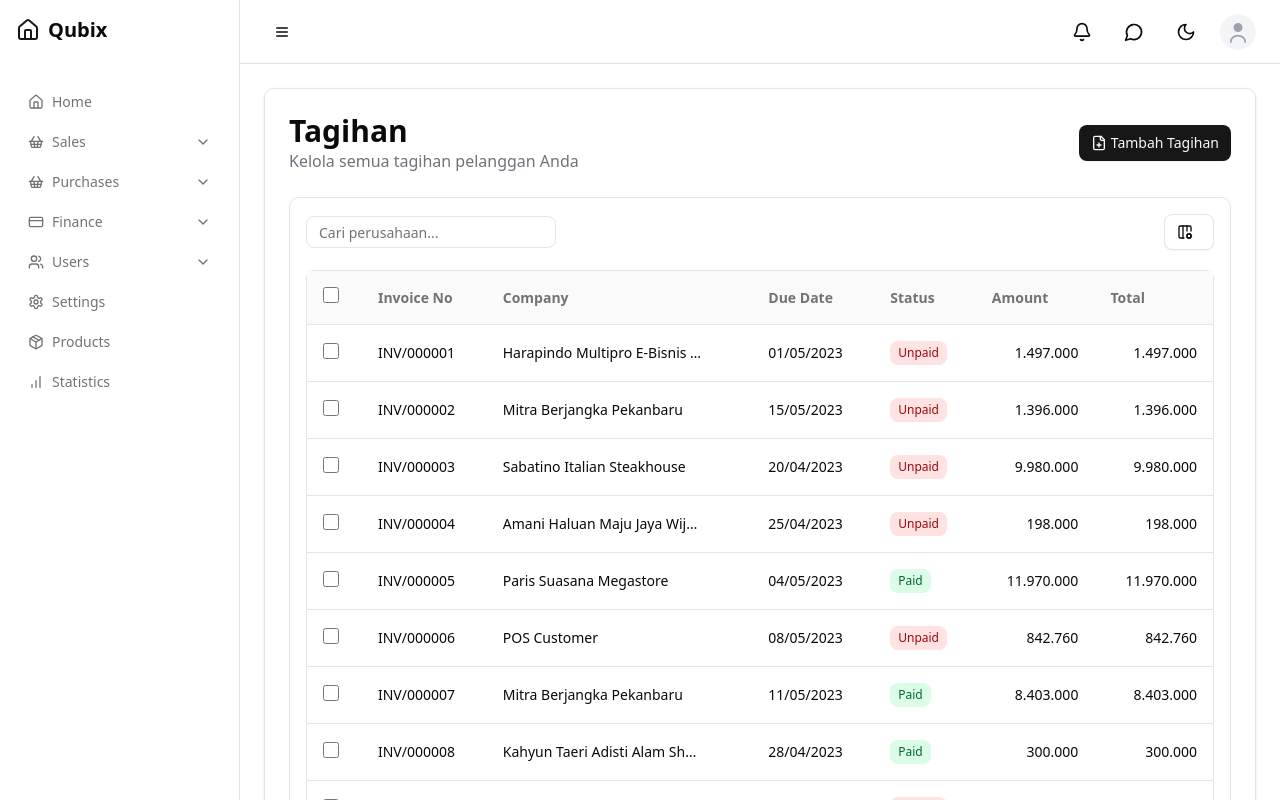
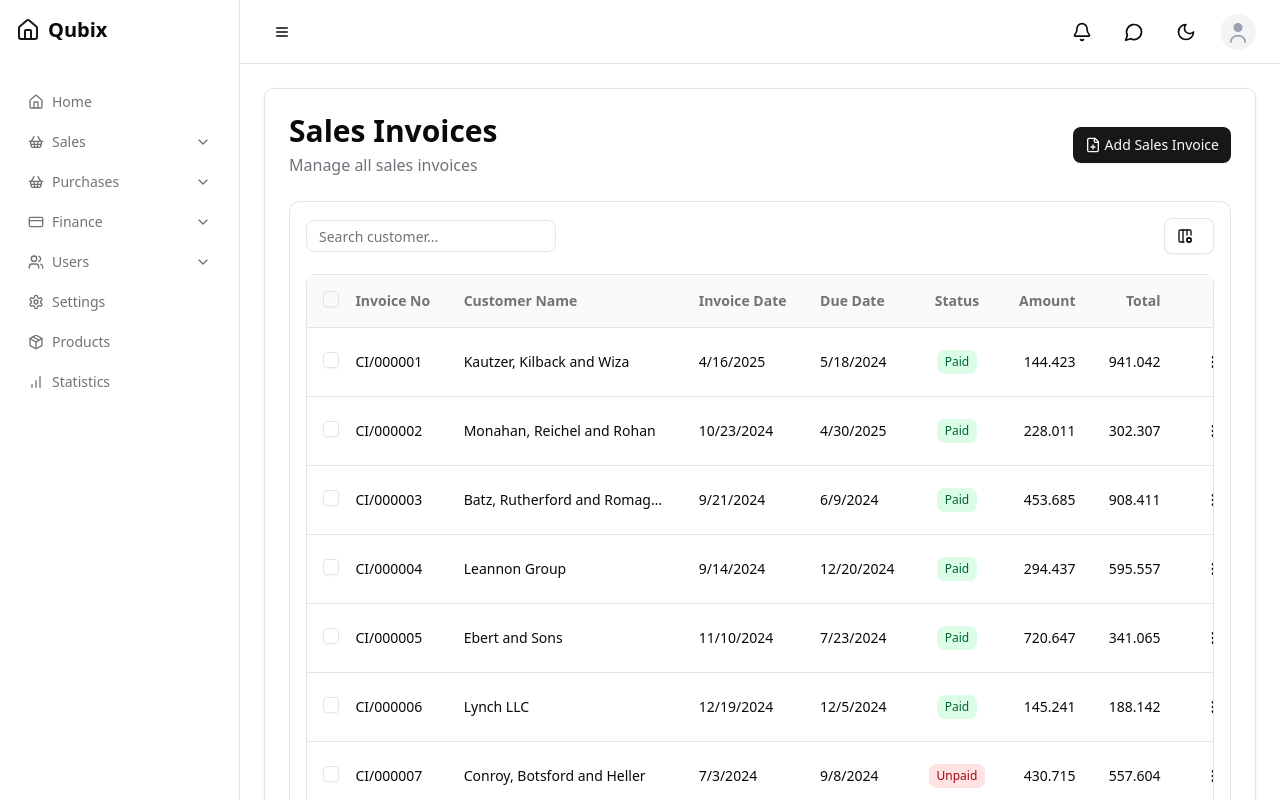
Before and after one commit to herryroby/turbo-starter, a Next.js app in the folder apps/web/: page /sales/invoices in a window 1280 px wide. Built offline with nearby package versions, Linux system fonts and the light colour scheme.

Commit message:
feat: update invoice data structure and refactor related components for consistency

```diff
--- a/apps/web/app/(main)/purchases/invoices/page.tsx
+++ b/apps/web/app/(main)/purchases/invoices/page.tsx
@@ -47,9 +47,9 @@ const PurchaseInvoicesPage = () => {
       cell: ({ row }) => <div>{row.getValue('invoiceId')}</div>
     },
     {
-      accessorKey: 'vendorName',
-      header: 'Vendor Name',
-      cell: ({ row }) => <div className="max-w-[200px] truncate">{row.getValue('vendorName')}</div>
+      accessorKey: 'supplierName',
+      header: 'Supplier Name',
+      cell: ({ row }) => <div className="max-w-[200px] truncate">{row.getValue('supplierName')}</div>
     },
     {
       accessorKey: 'date',
@@ -134,7 +134,7 @@ const PurchaseInvoicesPage = () => {
       <div className="space-y-6">
         <div className="flex items-center justify-between">
           <div>
-            <h1 className="text-3xl font-bold">Purchase Invoices</h1>
+            <h1 className="mb-1 text-3xl font-bold">Purchase Invoices</h1>
             <p className="text-zinc-500 dark:text-zinc-400">Manage all purchase invoices</p>
           </div>
           <Link href="/purchases/invoices/add">
--- a/apps/web/app/(main)/sales/invoices/page.tsx
+++ b/apps/web/app/(main)/sales/invoices/page.tsx
@@ -1,63 +1,80 @@
 'use client';
 
-import invoices from '@/data/sales';
-import type { Invoice } from '@/types/sales';
+import { salesInvoices } from '@/data/sales';
+import type { SalesInvoice } from '@/types/sales';
 import { Button } from '@repo/ui/components/button';
+import { Checkbox } from '@repo/ui/components/checkbox';
 import { DataTable } from '@repo/ui/components/data-table';
+import {
+  DropdownMenu,
+  DropdownMenuContent,
+  DropdownMenuItem,
+  DropdownMenuLabel,
+  DropdownMenuSeparator,
+  DropdownMenuTrigger
+} from '@repo/ui/components/dropdown-menu';
 import type { ColumnDef } from '@tanstack/react-table';
-import { FilePlus } from 'lucide-react';
+import { FilePlus, MoreVertical } from 'lucide-react';
 import { useState } from 'react';
 
 export default function InvoicesPage() {
-  const [data] = useState<Invoice[]>(invoices);
+  const [data] = useState<SalesInvoice[]>(salesInvoices);
 
-  const columns: ColumnDef<Invoice>[] = [
+  const columns: ColumnDef<SalesInvoice>[] = [
     {
       id: 'select',
       header: ({ table }) => (
-        <input
-          type="checkbox"
+        <Checkbox
           checked={table.getIsAllPageRowsSelected() || (table.getIsSomePageRowsSelected() && undefined)}
-          onChange={(e) => table.toggleAllPageRowsSelected(!!e.target.checked)}
+          onCheckedChange={(checked) => table.toggleAllPageRowsSelected(!!checked)}
           aria-label="Select all"
-          className="h-4 w-4 rounded border-gray-300"
         />
       ),
       cell: ({ row }) => (
-        <input
-          type="checkbox"
+        <Checkbox
           checked={row.getIsSelected()}
-          onChange={(e) => row.toggleSelected(!!e.target.checked)}
+          onCheckedChange={(checked) => row.toggleSelected(!!checked)}
           aria-label="Select row"
-          className="h-4 w-4 rounded border-gray-300"
         />
       ),
       enableSorting: false,
       enableHiding: false
     },
     {
-      accessorKey: 'invoiceNo',
+      accessorKey: 'invoiceId',
       header: 'Invoice No',
-      cell: ({ row }) => <div>{row.getValue('invoiceNo')}</div>
+      cell: ({ row }) => <div>{row.getValue('invoiceId')}</div>
     },
     {
-      accessorKey: 'company',
-      header: 'Company',
-      cell: ({ row }) => <div className="max-w-[200px] truncate">{row.getValue('company')}</div>
+      accessorKey: 'customerName',
+      header: 'Customer Name',
+      cell: ({ row }) => <div className="max-w-[200px] truncate">{row.getValue('customerName')}</div>
+    },
+    {
+      accessorKey: 'date',
+      header: 'Invoice Date',
+      cell: ({ row }) => {
+        const date = row.getValue('date') as Date;
+        return <div>{date.toLocaleDateString()}</div>;
+      }
     },
     {
       accessorKey: 'dueDate',
       header: 'Due Date',
-      cell: ({ row }) => <div>{row.getValue('dueDate')}</div>
+      cell: ({ row }) => {
+        const date = row.getValue('dueDate') as Date;
+        return <div>{date.toLocaleDateString()}</div>;
+      }
     },
     {
       accessorKey: 'status',
-      header: 'Status',
+      header: () => <div className="text-center">Status</div>,
       cell: ({ row }: { row: any }) => {
         const status = row.getValue('status') as string;
         return (
+          <div className="text-center">
             <div
-            className={`inline-flex rounded-md px-2 py-1 text-xs font-medium ${
+              className={`inline-flex rounded-md px-2 py-1 text-center text-xs font-medium ${
                 status === 'Paid'
                   ? 'bg-green-100 text-green-800 dark:bg-green-900 dark:text-green-300'
                   : 'bg-red-100 text-red-800 dark:bg-red-900 dark:text-red-300'
@@ -65,12 +82,13 @@ export default function InvoicesPage() {
             >
               {status}
             </div>
+          </div>
         );
       }
     },
     {
       accessorKey: 'amount',
-      header: 'Amount',
+      header: () => <div className="text-right">Amount</div>,
       cell: ({ row }: { row: any }) => {
         const amount = parseFloat(row.getValue('amount'));
         const formatted = new Intl.NumberFormat('id-ID').format(amount);
@@ -78,13 +96,36 @@ export default function InvoicesPage() {
       }
     },
     {
-      accessorKey: 'total',
-      header: 'Total',
+      accessorKey: 'totalAmount',
+      header: () => <div className="text-right">Total</div>,
       cell: ({ row }: { row: any }) => {
-        const amount = parseFloat(row.getValue('total'));
+        const amount = parseFloat(row.getValue('totalAmount'));
         const formatted = new Intl.NumberFormat('id-ID').format(amount);
         return <div className="text-right font-medium">{formatted}</div>;
       }
+    },
+    {
+      id: 'more',
+      cell: () => (
+        <div className="w-1">
+          <DropdownMenu>
+            <DropdownMenuTrigger asChild>
+              <Button variant={'ghost'}>
+                <MoreVertical />
+              </Button>
+            </DropdownMenuTrigger>
+            <DropdownMenuContent align="end" className="" onCloseAutoFocus={(e) => e.preventDefault()}>
+              <DropdownMenuLabel className="">Actions</DropdownMenuLabel>
+              <DropdownMenuSeparator />
+              <DropdownMenuItem className="">Copy</DropdownMenuItem>
+              <DropdownMenuItem>Paste</DropdownMenuItem>
+              <DropdownMenuItem>Cut</DropdownMenuItem>
+            </DropdownMenuContent>
+          </DropdownMenu>
+        </div>
+      ),
+      enableSorting: false,
+      enableHiding: false
     }
   ];
 
@@ -92,17 +133,17 @@ export default function InvoicesPage() {
     <div className="space-y-6">
       <div className="flex items-center justify-between">
         <div>
-          <h1 className="text-3xl font-bold">Tagihan</h1>
-          <p className="text-zinc-500 dark:text-zinc-400">Kelola semua tagihan pelanggan Anda</p>
+          <h1 className="mb-1 text-3xl font-bold">Sales Invoices</h1>
+          <p className="text-zinc-500 dark:text-zinc-400">Manage all sales invoices</p>
         </div>
         <Button className="flex items-center gap-1" onClick={() => (window.location.href = '/sales/invoices/add')}>
           <FilePlus className="h-4 w-4" />
-          <span>Tambah Tagihan</span>
+          <span>Add Sales Invoice</span>
         </Button>
       </div>
 
       <div className="rounded-lg border border-zinc-200 bg-white p-4 dark:border-zinc-800 dark:bg-zinc-900">
-        <DataTable columns={columns} data={data} filterColumn="perusahaan" searchPlaceholder="Cari perusahaan..." />
+        <DataTable columns={columns} data={data} filterColumn="customerName" searchPlaceholder="Search customer..." />
       </div>
     </div>
   );
--- a/apps/web/data/purchases.ts
+++ b/apps/web/data/purchases.ts
@@ -7,8 +7,8 @@ const createPurchaseInvoice = (numInvoices: number) => {
   for (let i = 0; i < numInvoices; i++) {
     purchaseInvoice.push({
       invoiceId: `PI/00000${i + 1}`,
-      vendorId: `V000${i + 1}`,
-      vendorName: faker.company.name(),
+      supplierId: `S000${i + 1}`,
+      supplierName: faker.company.name(),
       date: faker.date.past(),
       dueDate: faker.date.past(),
       status: faker.helpers.arrayElement(['Unpaid', 'Paid']) as 'Unpaid' | 'Paid',
--- a/apps/web/data/sales.ts
+++ b/apps/web/data/sales.ts
@@ -1,96 +1,22 @@
-import type { Invoice } from '@/types/sales';
+import { SalesInvoice } from '@/types/sales';
+import { faker } from '@faker-js/faker';
 
-const invoices: Invoice[] = [
-  {
-    id: 'INV/000001',
-    invoiceNo: 'INV/000001',
-    company: 'Harapindo Multipro E-Bisnis (Harapindo)',
-    dueDate: '01/05/2023',
-    status: 'Unpaid',
-    amount: 1497000,
-    total: 1497000
-  },
-  {
-    id: 'INV/000002',
-    invoiceNo: 'INV/000002',
-    company: 'Mitra Berjangka Pekanbaru',
-    dueDate: '15/05/2023',
-    status: 'Unpaid',
-    amount: 1396000,
-    total: 1396000
-  },
-  {
-    id: 'INV/000003',
-    invoiceNo: 'INV/000003',
-    company: 'Sabatino Italian Steakhouse',
-    dueDate: '20/04/2023',
-    status: 'Unpaid',
-    amount: 9980000,
-    total: 9980000
-  },
-  {
-    id: 'INV/000004',
-    invoiceNo: 'INV/000004',
-    company: 'Amani Haluan Maju Jaya Wijayanti',
-    dueDate: '25/04/2023',
-    status: 'Unpaid',
-    amount: 198000,
-    total: 198000
-  },
-  {
-    id: 'INV/000005',
-    invoiceNo: 'INV/000005',
-    company: 'Paris Suasana Megastore',
-    dueDate: '04/05/2023',
-    status: 'Paid',
-    amount: 11970000,
-    total: 11970000
-  },
-  {
-    id: 'INV/000006',
-    invoiceNo: 'INV/000006',
-    company: 'POS Customer',
-    dueDate: '08/05/2023',
-    status: 'Unpaid',
-    amount: 842760,
-    total: 842760
-  },
-  {
-    id: 'INV/000007',
-    invoiceNo: 'INV/000007',
-    company: 'Mitra Berjangka Pekanbaru',
-    dueDate: '11/05/2023',
-    status: 'Paid',
-    amount: 8403000,
-    total: 8403000
-  },
-  {
-    id: 'INV/000008',
-    invoiceNo: 'INV/000008',
-    company: 'Kahyun Taeri Adisti Alam Shamshung',
-    dueDate: '28/04/2023',
-    status: 'Paid',
-    amount: 300000,
-    total: 300000
-  },
-  {
-    id: 'INV/000009',
-    invoiceNo: 'INV/000009',
-    company: 'Mahkota Mandiri & CV Perkasa',
-    dueDate: '22/04/2023',
-    status: 'Unpaid',
-    amount: 2957290,
-    total: 2957290
-  },
-  {
-    id: 'INV/000010',
-    invoiceNo: 'INV/000010',
-    company: 'Gajah Gilda Puspita Tersulam',
-    dueDate: '15/04/2023',
-    status: 'Paid',
-    amount: 802780,
-    total: 802780
+const createSalesInvoice = (numInvoices: number) => {
+  const salesInvoice: SalesInvoice[] = [];
+
+  for (let i = 0; i < numInvoices; i++) {
+    salesInvoice.push({
+      invoiceId: `CI/00000${i + 1}`,
+      customerId: `C000${i + 1}`,
+      customerName: faker.company.name(),
+      date: faker.date.past(),
+      dueDate: faker.date.past(),
+      status: faker.helpers.arrayElement(['Unpaid', 'Paid']) as 'Unpaid' | 'Paid',
+      amount: faker.number.int({ min: 100000, max: 1000000 }),
+      totalAmount: faker.number.int({ min: 100000, max: 1000000 })
+    });
   }
-];
+  return salesInvoice;
+};
 
-export default invoices;
+export const salesInvoices: SalesInvoice[] = createSalesInvoice(100);
--- a/apps/web/types/purchases.ts
+++ b/apps/web/types/purchases.ts
@@ -1,7 +1,7 @@
 export interface PurchaseInvoice {
   invoiceId: string;
-  vendorId: string;
-  vendorName: string;
+  supplierId: string;
+  supplierName: string;
   date: Date;
   dueDate: Date;
   status: 'Paid' | 'Unpaid';
```
Also changed, not shown: apps/web/types/sales.ts (+7 -6 lines). Lines whose indentation alone changed are shown as unchanged.
